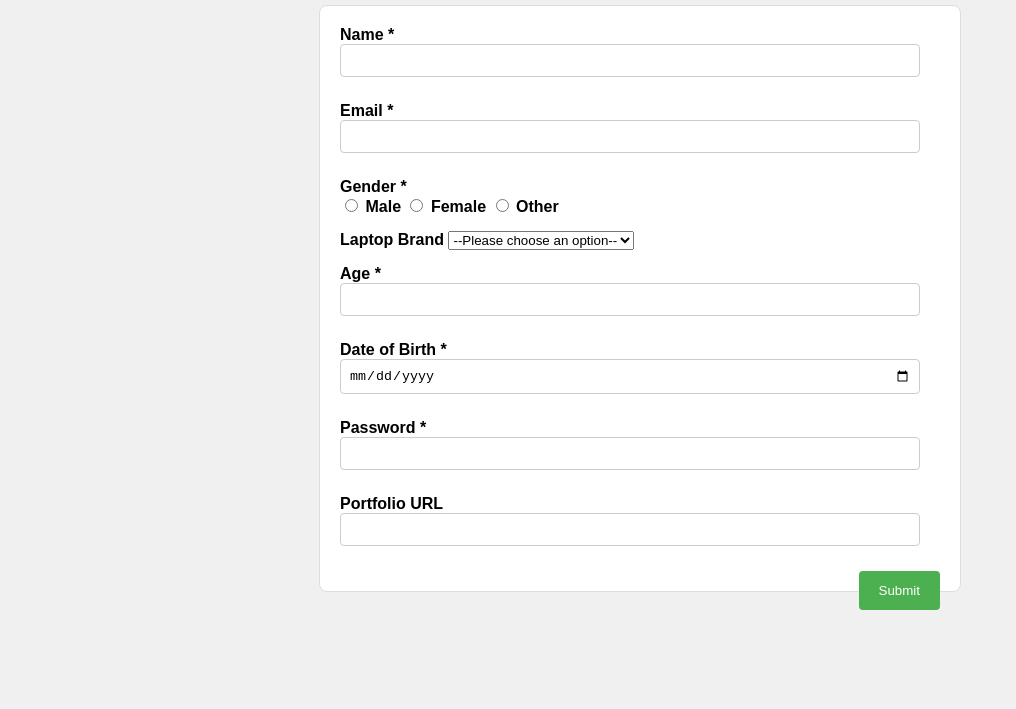
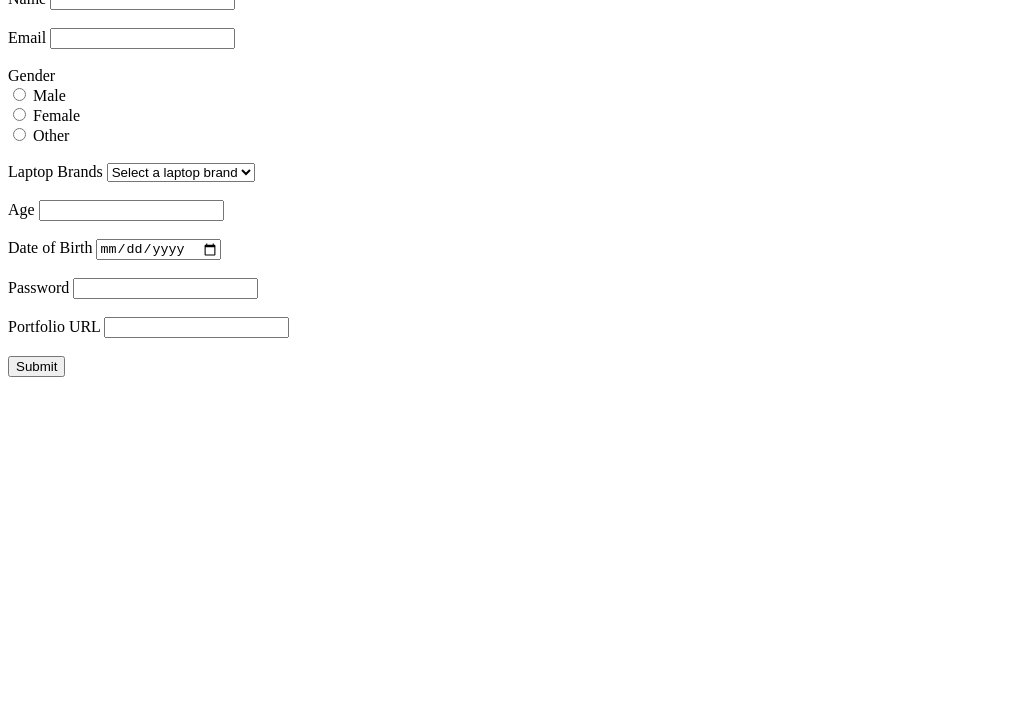
Before and after one commit to acciojob/job-app-form-Ashwini277, a website: page main.html in a window 1280 px wide. Shown: the part 91-800 px from the top of the page, without its empty margins (0-1016 px from the left). Drawn offline with Linux system fonts and the light colour scheme.

Commit message:
created a submission

```diff
--- a/main.html
+++ b/main.html
@@ -4,99 +4,65 @@
     <meta charset="UTF-8">
     <meta name="viewport" content="width=device-width, initial-scale=1.0">
     <title>Job Application Form</title>
-    <style>
-        body {
-            font-family: Arial, sans-serif;
-            background-color: #f0f0f0;
-            padding: 20px;
-        }
-        form {
-            max-width: 600px;
-            margin: 0 auto;
-            background-color: #ffffff;
-            padding: 20px;
-            border: 1px solid #dddddd;
-            border-radius: 8px;
-        }
-        label {
-            font-weight: bold;
-        }
-        input[type=text], input[type=email], input[type=number], input[type=date], input[type=password], input[type=url] {
-            width: calc(100% - 20px);
-            padding: 8px;
-            margin-bottom: 10px;
-            border: 1px solid #cccccc;
-            border-radius: 4px;
-            box-sizing: border-box;
-        }
-        input[type=submit] {
-            background-color: #4CAF50;
-            color: white;
-            padding: 12px 20px;
-            border: none;
-            border-radius: 4px;
-            cursor: pointer;
-            float: right;
-        }
-        input[type=submit]:hover {
-            background-color: #45a049;
-        }
-        .form-group {
-            margin-bottom: 15px;
-        }
-    </style>
 </head>
 <body>
+    <h1>Job Application Form</h1>
+    <form action="/submit-job-application" method="POST">
+        <!-- Name Field -->
+        <label for="name">Name</label>
+        <input type="text" id="name" name="name" required>
+        <br><br>
 
-    <h2 style="text-align: center;">Job Application Form</h2>
+        <!-- Email Field -->
+        <label for="email">Email</label>
+        <input type="email" id="email" name="email" required>
+        <br><br>
 
-    <form action="#" method="post">
-        <div class="form-group">
-            <label for="name">Name *</label>
-            <input type="text" id="name" name="name" required>
-        </div>
-        <div class="form-group">
-            <label for="email">Email *</label>
-            <input type="email" id="email" name="email" required>
-        </div>
-        <div class="form-group">
-            <label>Gender *</label><br>
-            <input type="radio" id="gender_m" name="gender" required>
-            <label for="gender_m">Male</label>
-            <input type="radio" id="gender_f" name="gender" required>
-            <label for="gender_f">Female</label>
-            <input type="radio" id="gender_o" name="gender" required>
-            <label for="gender_o">Other</label>
-        </div>
-        <div class="form-group">
-            <label for="laptop">Laptop Brand</label>
+        <!-- Gender Field -->
+        <label>Gender</label>
+        <br>
+        <input type="radio" id="male" name="gender" value="male" required>
+        <label for="male">Male</label>
+        <br>
+        <input type="radio" id="female" name="gender" value="female" required>
+        <label for="female">Female</label>
+        <br>
+        <input type="radio" id="other" name="gender" value="other" required>
+        <label for="other">Other</label>
+        <br><br>
+
+        <!-- Laptop Brands Field -->
+        <label for="laptop">Laptop Brands</label>
         <select id="laptop" name="laptop">
-                <option value="">--Please choose an option--</option>
-                <option value="Apple">Apple</option>
-                <option value="Asus">Asus</option>
-                <option value="HP">HP</option>
+            <option value="">Select a laptop brand</option>
+            <option value="apple">Apple</option>
+            <option value="asus">Asus</option>
+            <option value="hp">HP</option>
         </select>
-        </div>
-        <div class="form-group">
-            <label for="age">Age *</label>
+        <br><br>
+
+        <!-- Age Field -->
+        <label for="age">Age</label>
         <input type="number" id="age" name="age" required>
-        </div>
-        <div class="form-group">
-            <label for="dob">Date of Birth *</label>
+        <br><br>
+
+        <!-- Date of Birth Field -->
+        <label for="dob">Date of Birth</label>
         <input type="date" id="dob" name="dob" required>
-        </div>
-        <div class="form-group">
-            <label for="password">Password *</label>
+        <br><br>
+
+        <!-- Password Field -->
+        <label for="password">Password</label>
         <input type="password" id="password" name="password" required>
-        </div>
-        <div class="form-group">
+        <br><br>
+
+        <!-- Portfolio URL Field -->
         <label for="portfolio">Portfolio URL</label>
         <input type="url" id="portfolio" name="portfolio">
-        </div>
-        <div class="form-group">
-            <input type="submit" value="Submit">
-        </div>
+        <br><br>
+
+        <!-- Submit Button -->
+        <button type="submit">Submit</button>
     </form>
-
 </body>
 </html>
```
Lines whose indentation alone changed are shown as unchanged.
